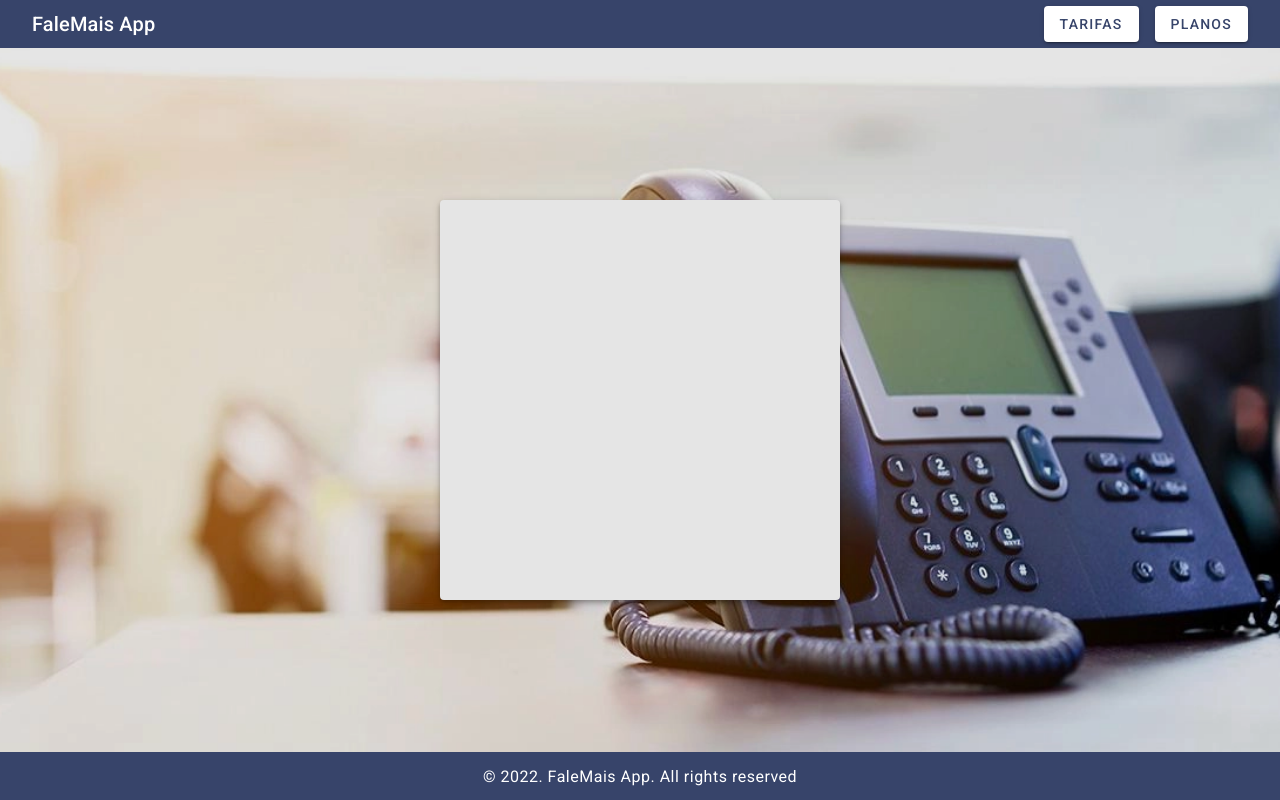
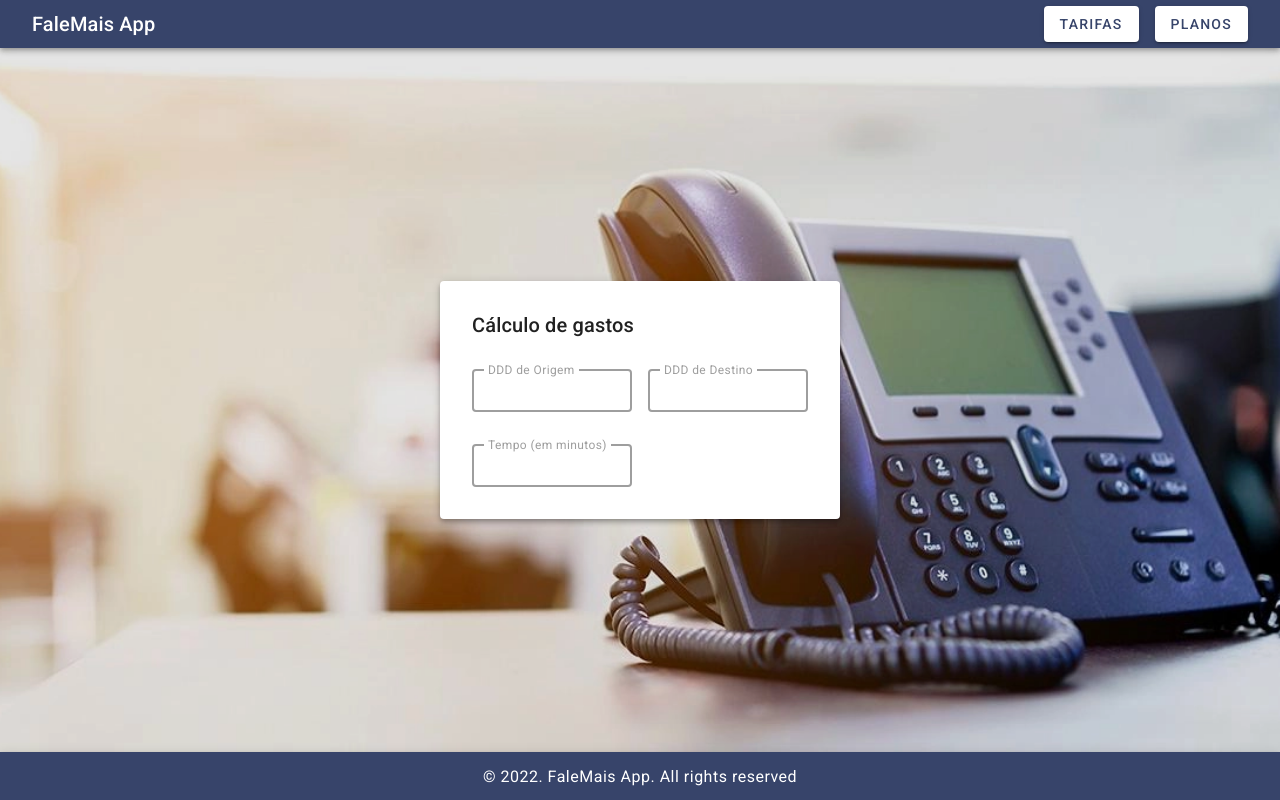
Before and after one commit to viniciuslucas95/falemais-client-web, a React (Vite) app: page / in a window 1280 px wide. Built offline with nearby package versions, Linux system fonts and the light colour scheme.

Commit message:
Part of the calc tariff card is made

```diff
--- a/src/app/components/BackgroundImage.tsx
+++ b/src/app/components/BackgroundImage.tsx
@@ -14,7 +14,7 @@ const ImageContainer = styled.div`
     position: absolute;
     left: 0;
     top: 0;
-    z-index: -1;
+    z-index: -2;
     width: 100%;
     height: 100%;
 `
@@ -32,4 +32,5 @@ const DarkLayer = styled.div`
     width: 100%;
     height: 100%;
     background-color: rgba(0,0,0,0.1);
+    z-index: -1;
 `
--- a/src/app/components/Button.tsx
+++ b/src/app/components/Button.tsx
@@ -90,6 +90,7 @@ const StyledButton = styled.button<IButtonContainer>`
 
     :active {
         background-color: ${({ buttonColor: { backgroundActive } }) => backgroundActive};
+
     }
 `
 
--- a/src/app/components/Card.tsx
+++ b/src/app/components/Card.tsx
@@ -1,17 +1,122 @@
+import { useReducer } from 'react'
 import styled from 'styled-components'
 import { COLOR } from '../constants/color.constant'
+import { TextField, TextFieldData } from './TextField'
+import { Headline6 } from './Texts'
+
+enum ActionType {
+    SET_ORIGIN_DDD = 'set-origin-ddd',
+    SET_DESTINY_DDD = 'set-destiny-ddd',
+    SET_TIME = 'set-time'
+}
+
+interface TextFieldAction {
+    type: ActionType,
+    payload: string
+}
+
+interface TextFieldState {
+    originDdd: TextFieldData,
+    destinyDdd: TextFieldData,
+    time: TextFieldData
+}
+
+function textFieldReducer(state: TextFieldState, action: TextFieldAction) {
+    const { type, payload } = action
+    const isPayloadOnlyNumbers = payload.match(/^[0-9]*$/gm)
+
+    switch (type) {
+        case ActionType.SET_ORIGIN_DDD:
+            return {
+                ...state,
+                originDdd: {
+                    value: payload,
+                    helpText: isPayloadOnlyNumbers === null ? {
+                        text: 'Apenas números',
+                        error: true
+                    } : undefined
+                }
+            }
+        case ActionType.SET_DESTINY_DDD:
+            return {
+                ...state,
+                destinyDdd: {
+                    value: payload,
+                    helpText: isPayloadOnlyNumbers === null ? {
+                        text: 'Apenas números',
+                        error: true
+                    } : undefined
+                }
+            }
+        case ActionType.SET_TIME:
+            return {
+                ...state,
+                time: {
+                    value: payload,
+                    helpText: isPayloadOnlyNumbers === null ? {
+                        text: 'Apenas números',
+                        error: true
+                    } : undefined
+                }
+            }
+        default:
+            return state
+    }
+}
+
+const textFieldInitialState: TextFieldState = {
+    destinyDdd: { value: '' },
+    originDdd: { value: '' },
+    time: { value: '' }
+}
 
 export function Card() {
+    const [textFieldState, textFieldDispatch] = useReducer(textFieldReducer, textFieldInitialState)
+
+    function onOriginDddChange(value: string) {
+        textFieldDispatch({
+            type: ActionType.SET_ORIGIN_DDD,
+            payload: value
+        })
+    }
+
+    function onDestinyDddChange(value: string) {
+        textFieldDispatch({
+            type: ActionType.SET_DESTINY_DDD,
+            payload: value
+        })
+    }
+
+    function onTimeChange(value: string) {
+        textFieldDispatch({
+            type: ActionType.SET_TIME,
+            payload: value
+        })
+    }
+
     return <Container>
-
+        <Title style={{ margin: '0 0 32px 0' }}>Cálculo de gastos</Title>
+        <TextFieldContainer>
+            <TextField style={{ margin: '0 16px 0 0' }} label='DDD de Origem' data={textFieldState.originDdd} onChange={onOriginDddChange} />
+            <TextField label='DDD de Destino' data={textFieldState.destinyDdd} onChange={onDestinyDddChange} />
+        </TextFieldContainer>
+        <TextFieldContainer style={{ margin: '32px 0 0 0' }}>
+            <TextField label='Tempo (em minutos)' data={textFieldState.time} onChange={onTimeChange} />
+        </TextFieldContainer>
     </Container>
 }
 
 const Container = styled.div`
-    width: 400px;
-    height: 400px;
     padding: 32px;
     background-color: ${COLOR.neutral};
     border-radius: 4px;
     box-shadow: 0 4px 5px 0 rgb(0 0 0 / 14%), 0 1px 10px 0 rgb(0 0 0 / 12%), 0 2px 4px -1px rgb(0 0 0 / 20%);
 `
+
+const TextFieldContainer = styled.div`
+    display: flex;
+`
+
+const Title = styled(Headline6)`
+    color: ${COLOR.highEmphasis};
+`
--- a/src/app/components/Footer.tsx
+++ b/src/app/components/Footer.tsx
@@ -38,6 +38,7 @@ const Container = styled.div`
     height: ${FOOTER_SIZE};
     background-color: ${COLOR.primary};
     padding: 0 32px;
+    box-shadow: 0 4px 5px 0 rgb(0 0 0 / 14%), 0 1px 10px 0 rgb(0 0 0 / 12%), 0 2px 4px -1px rgb(0 0 0 / 20%);
 `
 
 const ButtonsContainer = styled.div``
--- a/src/app/components/Header.tsx
+++ b/src/app/components/Header.tsx
@@ -28,6 +28,7 @@ const Container = styled.header`
     height: ${HEADER_SIZE};
     background-color: ${COLOR.primary};
     padding: 0 32px;
+    box-shadow: 0 4px 5px 0 rgb(0 0 0 / 14%), 0 1px 10px 0 rgb(0 0 0 / 12%), 0 2px 4px -1px rgb(0 0 0 / 20%);
 `
 
 const ButtonsContainer = styled.div`
--- /dev/null
+++ b/src/app/components/TextField.tsx
@@ -0,0 +1,94 @@
+import React, { useState } from 'react'
+import styled from 'styled-components'
+import { COLOR } from '../constants/color.constant'
+import { Caption } from './Texts'
+
+interface TextFieldHelpText {
+    text: string,
+    error?: boolean
+}
+
+export interface TextFieldData {
+    value: string,
+    helpText?: TextFieldHelpText,
+}
+
+interface Props {
+    label: string
+    data: TextFieldData
+    onChange: (value: string) => void
+    style?: React.CSSProperties
+    width?: string
+}
+
+export function TextField({ width, style, label, data, onChange }: Props) {
+    const [isFocused, setIsFocused] = useState(false)
+    const { value, helpText } = data
+    const error = helpText !== undefined ? (helpText.error ?? false) : false
+
+    return <Container width={width ?? '160px'} style={style}>
+        <StyledTextField
+            isFocused={isFocused}
+            hasError={error}
+            onFocus={() => setIsFocused(true)}
+            onBlur={() => setIsFocused(false)}
+            value={value}
+            onChange={({ target: { value } }) => onChange(value)} />
+        {helpText ? <HelperText hasError={error}>{helpText.text}</HelperText> : null}
+        <LabelContainer>
+            <LabelText isFocused={isFocused} hasError={error}>{label}</LabelText>
+        </LabelContainer>
+    </Container>
+}
+
+interface ErrorProps {
+    hasError: boolean
+}
+
+interface FocusProps {
+    isFocused: boolean
+}
+
+interface WidthProps {
+    width: string
+}
+
+const Container = styled.div<WidthProps>`
+    position: relative;
+    width: ${({ width }) => width};
+`
+
+const StyledTextField = styled.input<ErrorProps & FocusProps>`
+    outline-color: ${({ hasError }) => hasError ? COLOR.error : COLOR.primary};
+    padding: 10px 16px;
+    width: 100%;
+    font-family: 'Roboto', sans-serif;
+    font-size: 16px;
+    color: ${({ isFocused }) => isFocused ? COLOR.highEmphasis : COLOR.mediumEmphasis};
+    border-color: ${({ hasError }) => hasError ? COLOR.error : COLOR.disabled};
+    border-radius: 4px;
+    border-style: solid;
+    background-color: ${COLOR.neutral};
+`
+
+const HelperText = styled(Caption) <ErrorProps>`
+    position: absolute;
+    left: 0;
+    bottom: 0;
+    transform: translateY(100%);
+    padding: 4px 16px;
+    color: ${({ hasError }) => hasError ? COLOR.error : COLOR.disabled};
+`
+
+const LabelContainer = styled.div`
+    position: absolute;
+    left: 12px;
+    top: 0;
+    transform: translateY(-50%);
+    padding: 0 4px;
+    background-color: ${COLOR.neutral};
+`
+
+const LabelText = styled(Caption) <ErrorProps & FocusProps>`
+    color: ${({ hasError, isFocused }) => hasError ? COLOR.error : isFocused ? COLOR.primary : COLOR.disabled}
+`
--- a/src/app/constants/color.constant.ts
+++ b/src/app/constants/color.constant.ts
@@ -8,5 +8,6 @@ export const COLOR = {
     textFieldContainer: '#E0E0E0',
     neutral: 'white',
     neutralHover: '#E9EDF4',
-    neutralActive: '#D4DBE9'
+    neutralActive: '#D4DBE9',
+    error: '#F44336'
 }
```
